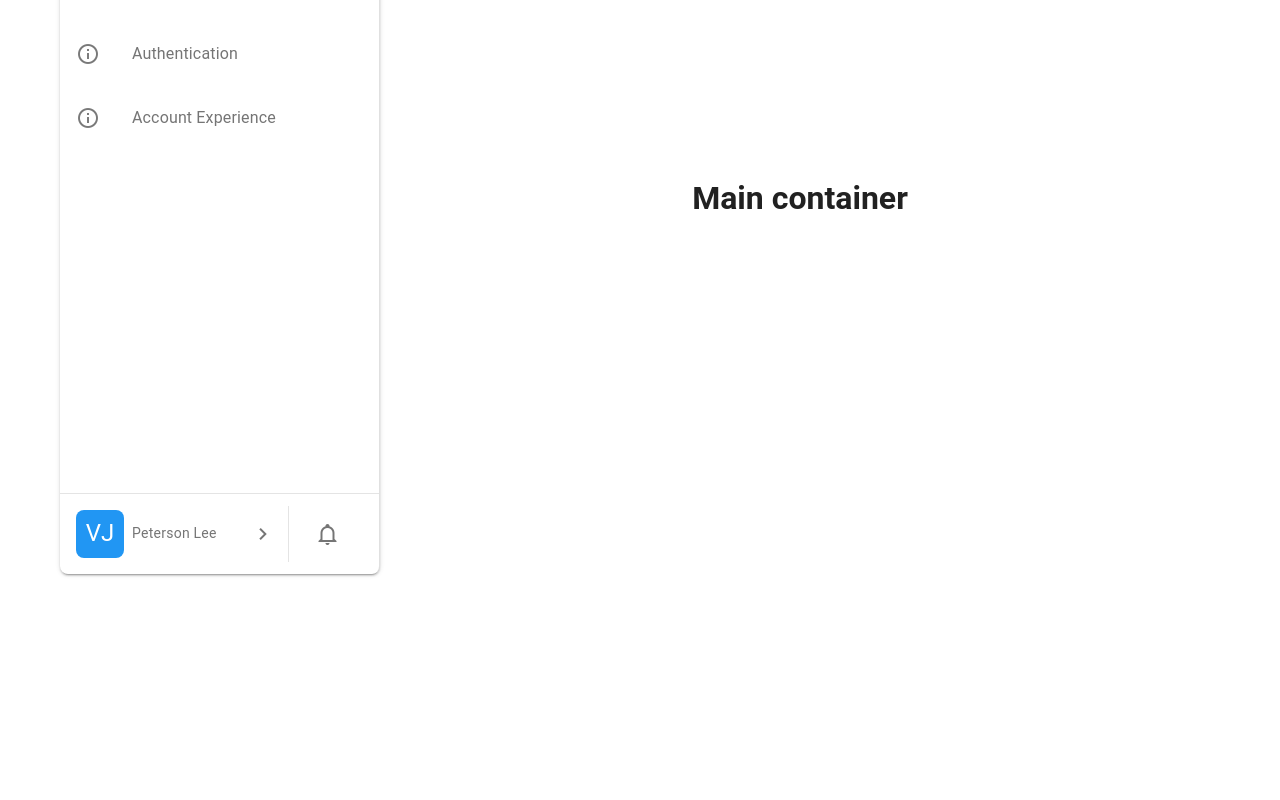
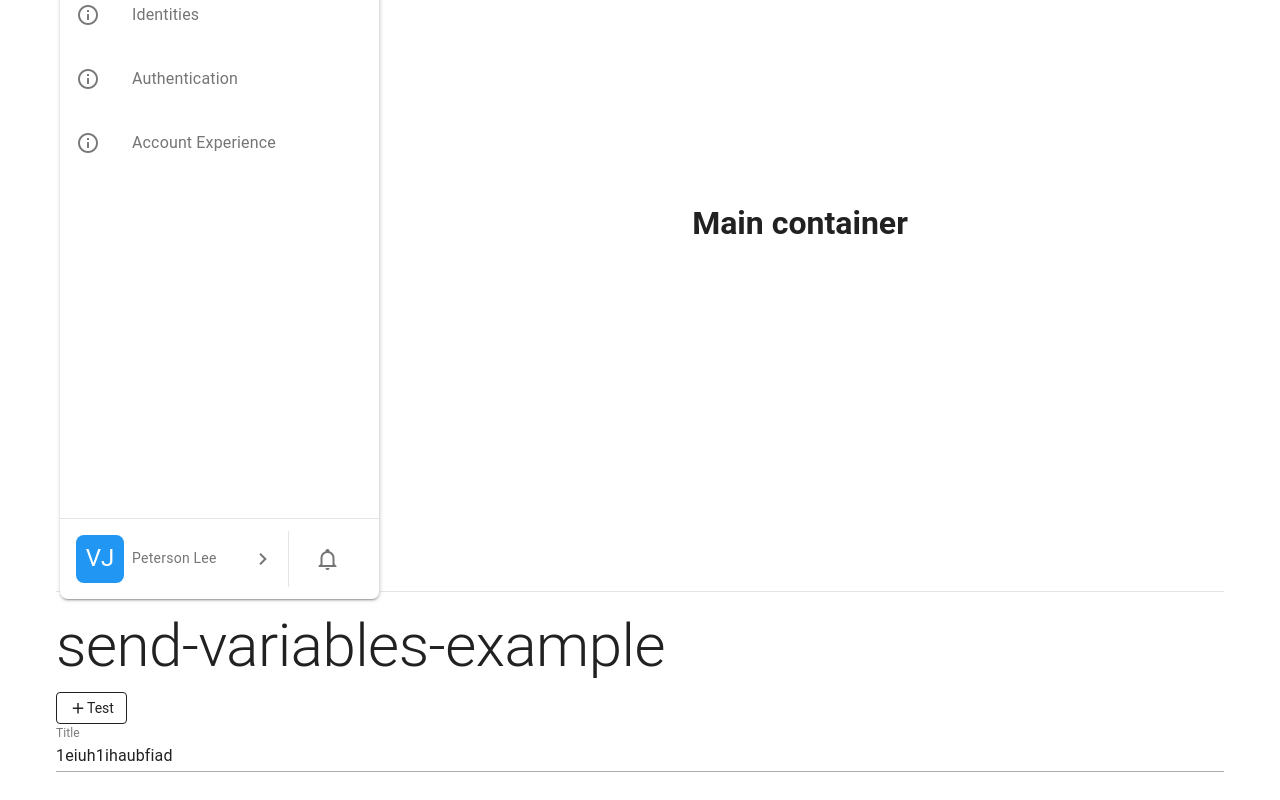
Before and after one commit to qor5/ui, a Vue app in the folder vuetifyx/vuetifyxjs/: page / in a window 1280 px wide. Shown: the part 1923-2723 px from the top of the page. Before the commit the page ends 2505 px from the top, so only its background shows below. Built offline with nearby package versions, Linux system fonts and the light colour scheme.

Commit message:
add send  variables component

```diff
--- a/vuetifyx/vuetifyxjs/components.d.ts
+++ b/vuetifyx/vuetifyxjs/components.d.ts
@@ -34,6 +34,8 @@ declare module 'vue' {
     SelectItem: typeof import('./src/lib/Filter/components/SelectItem.vue')['default']
     SelectMany: typeof import('./src/lib/SelectMany.vue')['default']
     SelectManyExample: typeof import('./src/demo/components/SelectManyExample.vue')['default']
+    SendVariables: typeof import('./src/lib/SendVariables.vue')['default']
+    SendVariablesExample: typeof import('./src/demo/components/SendVariablesExample.vue')['default']
     StringItem: typeof import('./src/lib/Filter/components/StringItem.vue')['default']
     TextDatepicker: typeof import('./src/lib/TextDatepicker.vue')['default']
     TextDatepickerExample: typeof import('./src/demo/components/TextDatepickerExample.vue')['default']
--- a/vuetifyx/vuetifyxjs/src/demo/App.vue
+++ b/vuetifyx/vuetifyxjs/src/demo/App.vue
@@ -22,8 +22,12 @@
         <v-divider class="mb-6"></v-divider>
         <h1 class="text-h2 mb-4">text-datepicker-example</h1>
         <text-datepicker-example></text-datepicker-example>
+        <v-divider class="mb-6"></v-divider>
         <h1 class="text-h2 mb-4">default-navigator-example</h1>
         <default-navigator-example></default-navigator-example>
+        <v-divider class="mb-6"></v-divider>
+        <h1 class="text-h2 mb-4">send-variables-example</h1>
+        <send-variables-example></send-variables-example>
       </v-container>
     </v-main>
   </v-app>
@@ -38,4 +42,5 @@ import FilterExample from '@/demo/components/FilterExample.vue'
 import AutoCompleteExample from '@/demo/components/AutoCompleteExample.vue'
 import TextDatepickerExample from '@/demo/components/TextDatepickerExample.vue'
 import DefaultNavigatorExample from '@/demo/components/DefaultNavigatorExample.vue'
+import SendVariablesExample from '@/demo/components/SendVariablesExample.vue'
 </script>
--- /dev/null
+++ b/vuetifyx/vuetifyxjs/src/demo/components/SendVariablesExample.vue
@@ -0,0 +1,26 @@
+<script setup lang="ts">
+import Seo from "@/lib/SendVariables.vue";
+import {ref} from "vue";
+
+const seo = ref()
+const value = ref("1eiuh1ihaubfiad")
+
+</script>
+
+<template>
+  <seo ref="seo">
+    <v-chip @click='seo.addTags("Test")' :label='true' :outlined='true' variant="outlined">
+      <v-icon icon="mdi-plus"></v-icon>
+      Test
+    </v-chip>
+    <v-text-field counter v-model="value" label='Title'
+                  variant="underlined"
+                  @focus='seo.tagInputsFocus($refs.setting_title)' ref='setting_title'>
+
+    </v-text-field>
+  </seo>
+</template>
+
+<style scoped>
+
+</style>
--- /dev/null
+++ b/vuetifyx/vuetifyxjs/src/lib/SendVariables.vue
@@ -0,0 +1,35 @@
+<script setup lang="ts">
+import {ref} from "vue";
+
+const vnode = ref()
+
+const tagInputsFocus = (v: any) => {
+  vnode.value = v
+}
+const addTags = (tag: any) => {
+  if (!vnode.value) {
+    return
+  }
+  var lazyValue = vnode.value.modelValue
+  var startString = lazyValue.substring(0, vnode.value.$el.querySelector("input").selectionStart);
+  var endString = lazyValue.substring(vnode.value.$el.querySelector("input").selectionEnd, lazyValue.length);
+
+
+  vnode.value.$emit("update:modelValue", startString + '{{' + tag + '}}' + endString)
+  vnode.value.focus();
+}
+defineExpose({
+  tagInputsFocus, addTags
+})
+
+</script>
+
+<template>
+  <div>
+    <slot></slot>
+  </div>
+</template>
+
+<style scoped>
+
+</style>
--- a/vuetifyx/vuetifyxjs/src/lib/main.ts
+++ b/vuetifyx/vuetifyxjs/src/lib/main.ts
@@ -1,4 +1,4 @@
-import { App } from 'vue'
+import {App} from 'vue'
 
 import Datepicker from '@/lib/Datepicker.vue'
 import Datetimepicker from '@/lib/Datetimepicker.vue'
@@ -10,6 +10,7 @@ import Filter from '@/lib/Filter/index.vue'
 import RestoreScrollListener from '@/lib/RestoreScrollListener.vue'
 import ScrollToCurrentContainerListener from '@/lib/ScrollToCurrentContainerListener.vue'
 import draggable from 'vuedraggable'
+import SendVariables from "@/lib/SendVariables.vue";
 
 const vuetifyx = {
   install: (app: App) => {
@@ -23,6 +24,7 @@ const vuetifyx = {
     app.component('vx-draggable', draggable)
     app.component('vx-restore-scroll-listener', RestoreScrollListener)
     app.component('vx-scroll-to-current-container-listener', ScrollToCurrentContainerListener)
+    app.component('vx-send-variables', SendVariables)
   }
 }
 declare const window: any
```
Also changed, not shown: 1 other file (tests, documents, lock files or other folders).
